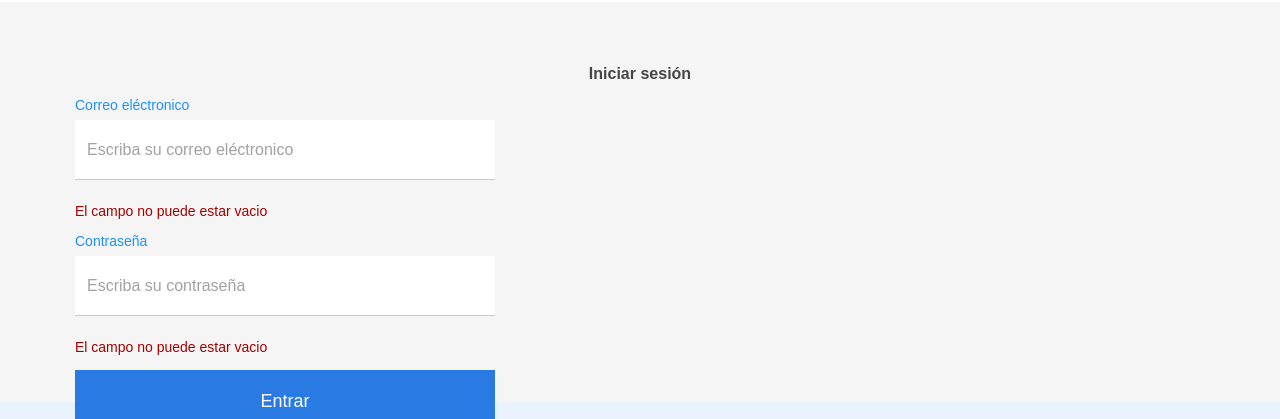
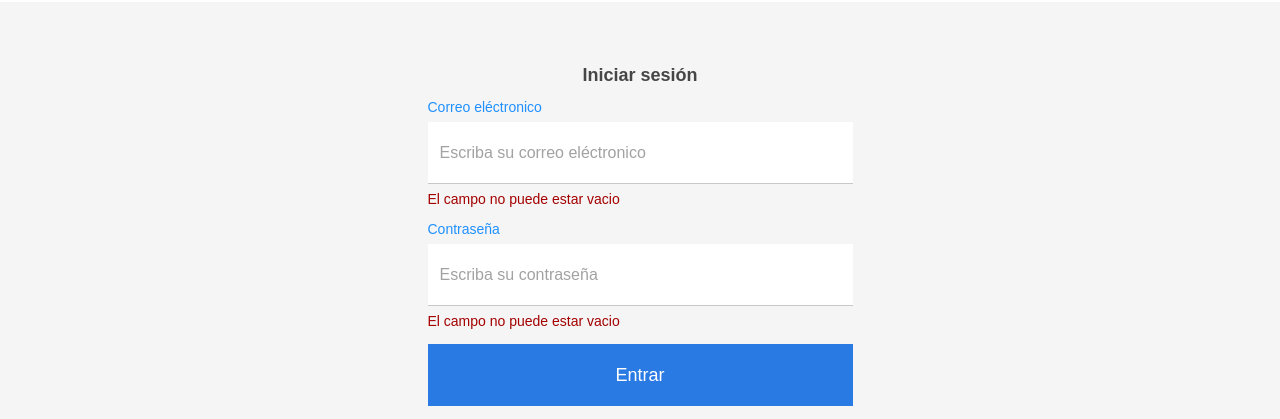
Before and after one commit to HenryAprendo/AluraGeek-E-commerce, a plain HTML site: page home-login.html in a window 1280 px wide. Shown: the part 83-502 px from the top of the page. Drawn offline with Linux system fonts and the light colour scheme.

Commit message:
Mejoras del html y de estilos en el formulario de la sección login

```diff
--- a/css/home-login.css
+++ b/css/home-login.css
@@ -1,13 +1,4 @@
-/* .login__container-principal {
-    display: flex;
-    justify-content: center;
-    align-items: center;
-} */
 
-.login__container-auxiliar {
-    padding-top: 6.4rem;
-    padding-bottom: 6.4rem;
-}
 .login__titulo {
     font-size: var(--medium);
     font-weight: 700;
@@ -17,6 +8,8 @@
 .login__form {
     display: flex;
     flex-direction: column;
+    padding-top: 6.4rem;
+    padding-bottom: 6.4rem;
 }
 .container__input {
     display: flex;
@@ -31,12 +24,13 @@
 }
 .login__input {
     height: 4.2rem;
-    font-size: 1.6rem;
+    font-size: var(--medium);
     padding: 0.8rem 1.2rem;
     box-sizing: border-box;
     margin-bottom: 0.8rem;
     border: transparent;
     border-bottom: 1px solid #C8C8C8;
+    outline: none;
 }
 .login__input::placeholder {
     color: var(--text-color-placeholder);
@@ -55,149 +49,39 @@
     border: transparent;
     margin-bottom: 1.6rem;
     align-self: center;
+    cursor: pointer;
 }
 .login__btn:hover {
     border: 1px solid black;
 }
 
-
-
-
-
-
-
-
-
-
-
-
-
-
-
-
-
-
-
-
-
-
-
-
-
-
-
-
-
-
-
-
-
-
-
-
-
-
-
-
-
-
-
-
-
-
-
-
-
-
-
-
-
-
-
-
-
-
-
-
-
-
-
-
-
-
-
-/* .login {
-    display: flex;
-    justify-content: center;
-    align-items: center;
-    height: 35rem;
-}
-.login__titulo {
-    text-align: center;
-    font-size: var(--medium);
-    font-weight: bold;
-    margin-bottom: 2.4rem;
-}
-.login__form {
-    display: flex;
-    flex-direction: column;
-    align-items: center;
-    width: 27.5rem;
-}
-.login__input {
-    width: 100%;
-    font-size: var(--medium);
-    padding: 1.2rem 1.2rem;
-    margin-bottom: 1.6rem;
-    border-radius: 4px;
-    outline: none;
-    border: none;
-    box-sizing: border-box;
-}
-.login__input::placeholder {
-    color: var(--text-color-placeholder);
-}
-.input__email {
-    border-bottom: 1px solid #C8C8C8;
-}
-.input__password {
-    border-bottom: 1px solid #C8C8C8;
-}
-.login__btn {
-    font-size: var(--small);
-    font-weight: 600;
-    color: var(--text-color-white);
-    background-color: var(--background-bottom-darkblue);
-    width: 40%;
-    padding-top: 1.2rem;
-    padding-bottom: 1.2rem;
-    border: none;
-    cursor: pointer;
-}
-
-
-/* Responsive design */
-
+/*Responsive design 768px*/
 @media screen and (min-width: 768px) {
-    .login {
-        height: 30rem;
+    .login__container-principal {
+        display: flex;
+        justify-content: center;
+        align-items: center;
+    }
+    .login__form {
+        width: 27.5rem;
     }
 }
 
+/*Responsive design 1130px*/
 @media screen and (min-width: 1130px) {
-    .login {
-        height: 40rem;
+    .login__titulo {
+        font-size: 1.8rem;
     }
+
     .login__form {
-        width: 42rem;
+        width: 42.5rem;
     }
     .login__input {
-        height: 6rem;
-        margin-bottom: 2.4rem;
+        height: 6.2rem;
     }
     .login__btn {
         width: 100%;
+        height: 6.2rem;
         font-size: 1.8rem;
-        height: 6.2rem;
     }
-} */
+}
--- a/home-login.html
+++ b/home-login.html
@@ -38,9 +38,9 @@
             <section class="login">
                 <div class="login__container-principal">
                     <div class="login__container-auxiliar container">
+
+                            <form class="login__form">
                                 <h1 class="login__titulo">Iniciar sesión</h1>
-                        <form class="login__form">
-
                                 <div class="container__input">
                                     <label class="label">Correo eléctronico</label>
                                     <input class="login__input input__email input" type="text" name="email"
@@ -59,6 +59,7 @@
                                 <span class="mensaje-error">Diligencie el formulario completamente</span>
 
                             </form>
+
                     </div>
                 </div>
             </section>
```
Lines whose indentation alone changed are shown as unchanged.
